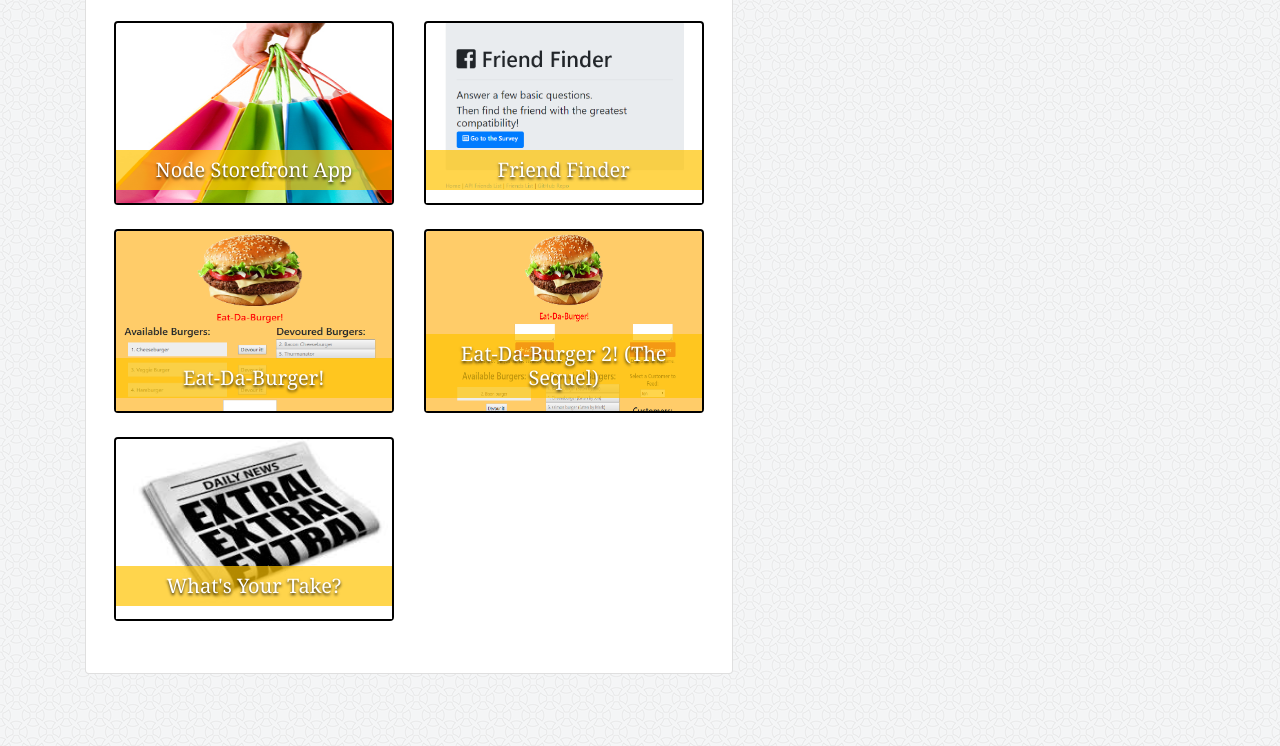
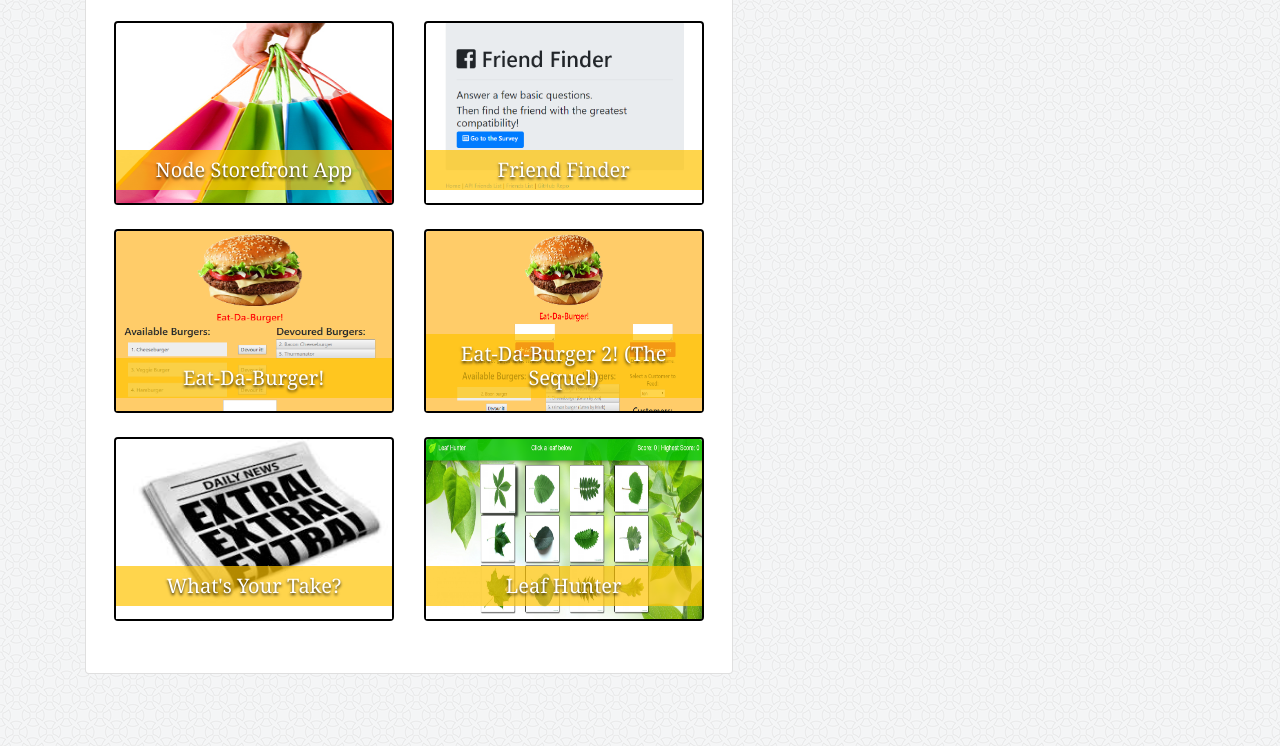
Before and after one commit to MotionSwing/MotionSwing.github.io, a plain HTML site: page portfolio.html in a window 1280 px wide. Shown: the part 968-1714 px from the top of the page. Drawn offline with nearby package versions, Linux system fonts and the light colour scheme.

Commit message:
Added leaf hunter

```diff
--- a/portfolio.html
+++ b/portfolio.html
@@ -154,6 +154,14 @@
 						  		</a>
 						  	</div>
 						  </div>
+						  <div class="col-sm-6">
+						  	<div class="card mb-4 position-relative">
+						  		<a href="https://jonathan-white.github.io/Leaf-Hunter/" target="_blank">
+						  			<img class="card-img-top" src="assets/images/leaf-hunter.png" alt="Leaf Hunter">
+						  			<h5 class="card-title position-absolute text-white text-center w-100 p-2">Leaf Hunter</h5>
+						  		</a>
+						  	</div>
+						  </div>
 						</div>
 					</div>
 			    </div>
```
Also changed, not shown: assets/images/leaf-hunter.png (added).
